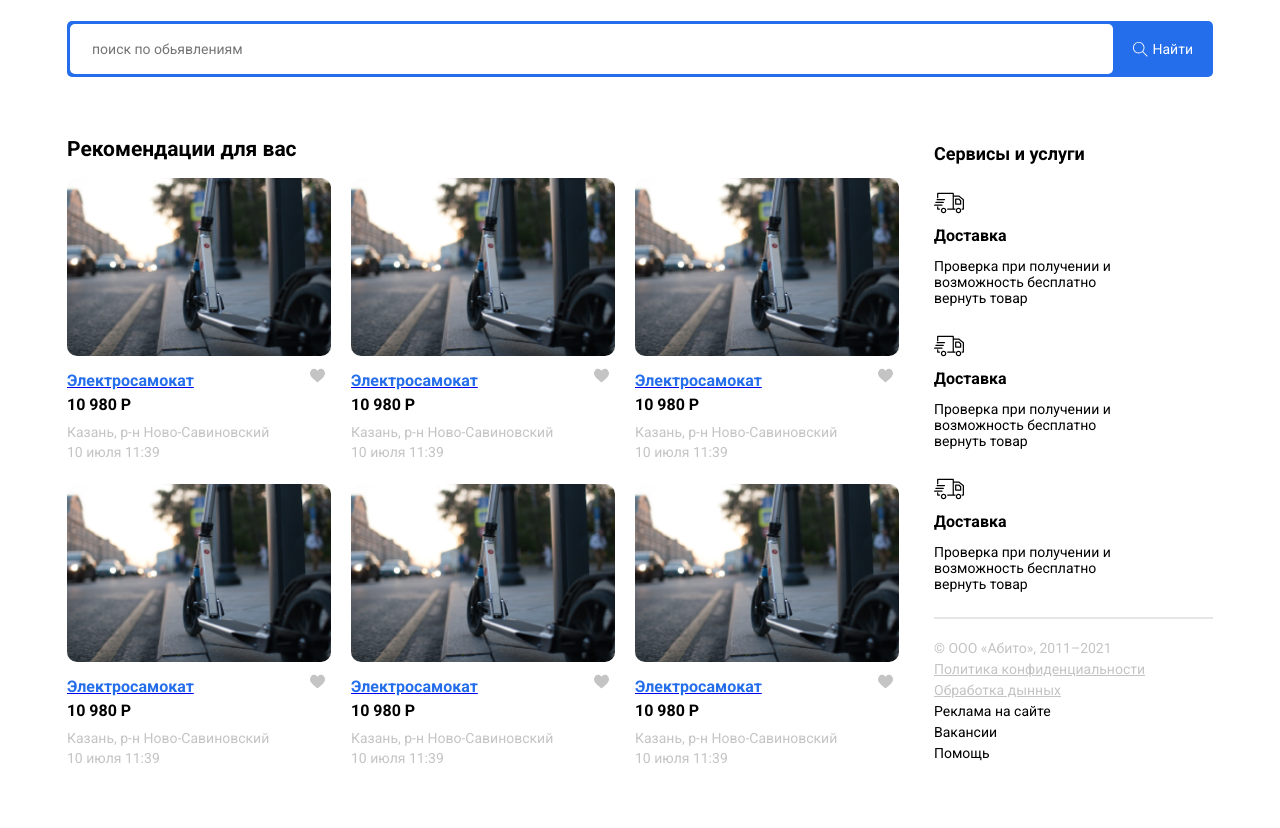
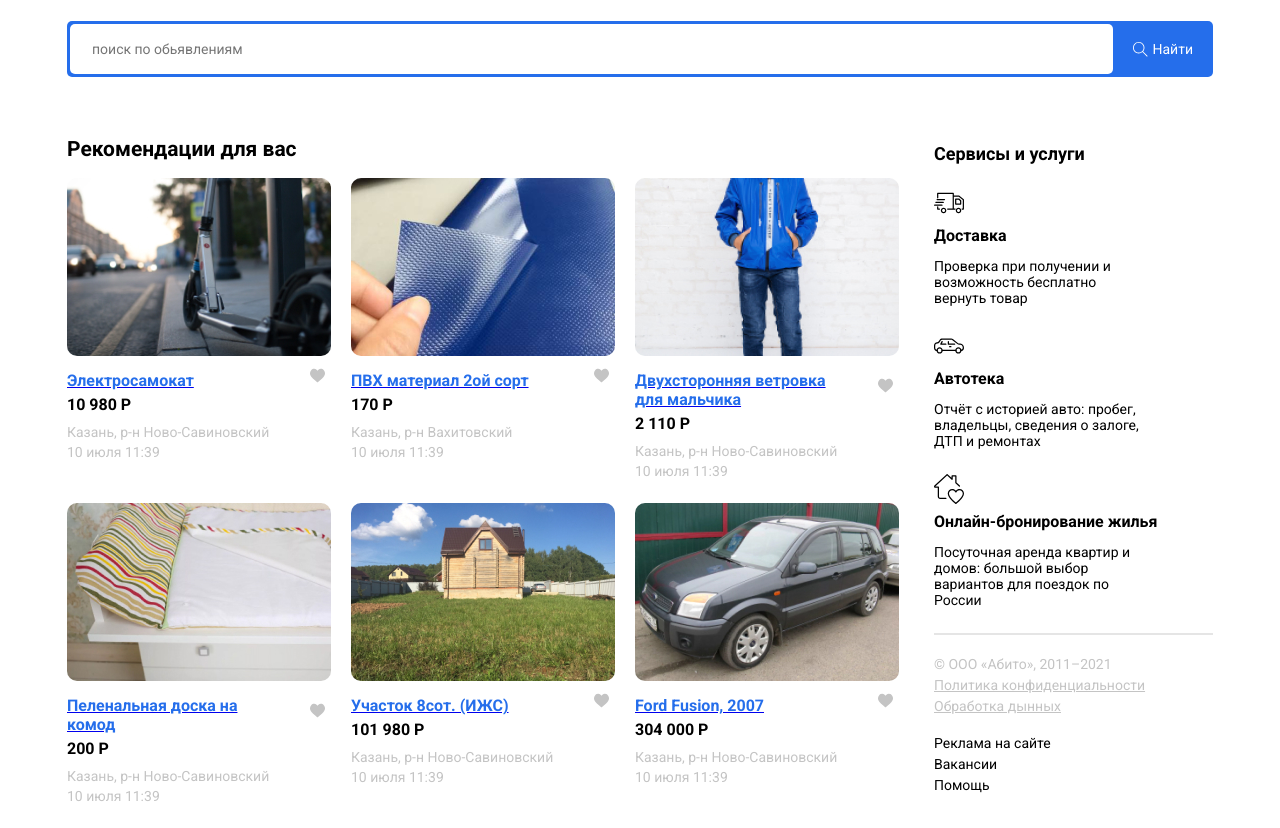
Before and after one commit to SyropyatovYaroslav/abito, a plain HTML site: page index.html in a window 1280 px wide. Shown: the part 69-897 px from the top of the page. Before the commit the page ends 859 px from the top, so only its background shows below. Drawn offline with Linux system fonts and the light colour scheme.

Commit message:
Add files via upload

```diff
--- a/css/style.css
+++ b/css/style.css
@@ -106,6 +106,7 @@ body {
     color: #256EEB;
     margin-top: 12px;
     margin-bottom: 5px;
+    max-width: 217px;
  }
  .card-heder {
      display: flex;
@@ -166,6 +167,7 @@ body {
  .footer-link {
      color: inherit;
      text-decoration: none;
+     margin-bottom: 16px;
      display: inline-block;
      margin-bottom: 5px;
  }
--- a/index.html
+++ b/index.html
@@ -70,7 +70,7 @@
                 <!-- обьявление с фото 1 -->
                 <div class="card">
                     <a href="#" class="card-link">
-                       <img src="img/card-image.jpg" alt="photo" class="card-image" />
+                       <img src="img/card-image1.jpg" alt="photo" class="card-image" />
                     </a>
                     <div class="card-heder">
                         <a href="#" class="card-link">
@@ -90,11 +90,11 @@
                 <!-- обьявление с фото 2 -->
                 <div class="card">
                     <a href="#" class="card-link">
-                       <img src="img/card-image.jpg" alt="photo" class="card-image" />
+                       <img src="img/card-image2.jpg" alt="photo" class="card-image" />
                     </a>
                     <div class="card-heder">
                         <a href="#" class="card-link">
-                           <h3 class="card-title">Электросамокат</h3>
+                           <h3 class="card-title">ПВХ материал 2ой сорт</h3>
                         </a>
                         <button class="like">
                             <img src="img/like.svg" alt="like" />
@@ -102,19 +102,19 @@
                     </div>
                     <!-- .card-header -->
                     <strong class="card-price">
-                        10 980 Р
+                        170 Р
                     </strong>
-                    <p class="card-text">Казань, р-н Ново-Савиновский</p>
+                    <p class="card-text">Казань, р-н Вахитовский</p>
                     <p class="card-text">10 июля 11:39</p>
                 </div>
                 <!-- обьявление с фото 3 -->
                 <div class="card">
                     <a href="#" class="card-link">
-                       <img src="img/card-image.jpg" alt="photo" class="card-image" />
+                       <img src="img/card-image3.jpg" alt="photo" class="card-image" />
                     </a>
                     <div class="card-heder">
                         <a href="#" class="card-link">
-                           <h3 class="card-title">Электросамокат</h3>
+                           <h3 class="card-title">Двухсторонняя ветровка для мальчика</h3>
                         </a>
                         <button class="like">
                             <img src="img/like.svg" alt="like" />
@@ -122,7 +122,7 @@
                     </div>
                     <!-- .card-header -->
                     <strong class="card-price">
-                        10 980 Р
+                        2 110  Р
                     </strong>
                     <p class="card-text">Казань, р-н Ново-Савиновский</p>
                     <p class="card-text">10 июля 11:39</p>
@@ -130,11 +130,11 @@
                 <!-- обьявление с фото 4 -->
                 <div class="card">
                     <a href="#" class="card-link">
-                       <img src="img/card-image.jpg" alt="photo" class="card-image" />
+                       <img src="img/card-image4.jpg" alt="photo" class="card-image" />
                     </a>
                     <div class="card-heder">
                         <a href="#" class="card-link">
-                           <h3 class="card-title">Электросамокат</h3>
+                           <h3 class="card-title">Пеленальная доска на комод</h3>
                         </a>
                         <button class="like">
                             <img src="img/like.svg" alt="like" />
@@ -142,7 +142,7 @@
                     </div>
                     <!-- .card-header -->
                     <strong class="card-price">
-                        10 980 Р
+                        200 Р
                     </strong>
                     <p class="card-text">Казань, р-н Ново-Савиновский</p>
                     <p class="card-text">10 июля 11:39</p>
@@ -150,11 +150,11 @@
                 <!-- обьявление с фото 5 -->
                 <div class="card">
                     <a href="#" class="card-link">
-                       <img src="img/card-image.jpg" alt="photo" class="card-image" />
+                       <img src="img/card-image5.jpg" alt="photo" class="card-image" />
                     </a>
                     <div class="card-heder">
                         <a href="#" class="card-link">
-                           <h3 class="card-title">Электросамокат</h3>
+                           <h3 class="card-title">Участок 8сот. (ИЖС)</h3>
                         </a>
                         <button class="like">
                             <img src="img/like.svg" alt="like" />
@@ -162,7 +162,7 @@
                     </div>
                     <!-- .card-header -->
                     <strong class="card-price">
-                        10 980 Р
+                        101 980 Р
                     </strong>
                     <p class="card-text">Казань, р-н Ново-Савиновский</p>
                     <p class="card-text">10 июля 11:39</p>
@@ -170,11 +170,11 @@
                 <!-- обьявление с фото 6 -->
                 <div class="card">
                     <a href="#" class="card-link">
-                       <img src="img/card-image.jpg" alt="photo" class="card-image" />
+                       <img src="img/card-image6.jpg" alt="photo" class="card-image" />
                     </a>
                     <div class="card-heder">
                         <a href="#" class="card-link">
-                           <h3 class="card-title">Электросамокат</h3>
+                           <h3 class="card-title">Ford Fusion, 2007</h3>
                         </a>
                         <button class="like">
                             <img src="img/like.svg" alt="like" />
@@ -182,7 +182,7 @@
                     </div>
                     <!-- .card-header -->
                     <strong class="card-price">
-                        10 980 Р
+                        304 000 Р
                     </strong>
                     <p class="card-text">Казань, р-н Ново-Савиновский</p>
                     <p class="card-text">10 июля 11:39</p>
@@ -195,21 +195,21 @@
             <h4 class="page-title">Сервисы и услуги</h4>
             <!-- раздел 1 -->
             <div class="service">
-                <img src="img/shipping.svg" alt="icon" class="servise-image">
+                <img src="img/shipping1.svg" alt="icon" class="servise-image">
                 <h5 class="service-title">Доставка</h5>
                 <p class="service-text">Проверка при получении и возможность бесплатно вернуть товар</p>
             </div>
              <!-- раздел 2 -->
             <div class="service">
-                <img src="img/shipping.svg" alt="icon" class="servise-image">
-                <h5 class="service-title">Доставка</h5>
-                <p class="service-text">Проверка при получении и возможность бесплатно вернуть товар</p>
+                <img src="img/shipping2.svg" alt="icon" class="servise-image">
+                <h5 class="service-title">Автотека</h5>
+                <p class="service-text">Отчёт с историей авто: пробег, владельцы, сведения о залоге, ДТП и ремонтах</p>
             </div>
              <!-- раздел 3 -->
             <div class="service">
-                <img src="img/shipping.svg" alt="icon" class="servise-image">
-                <h5 class="service-title">Доставка</h5>
-                <p class="service-text">Проверка при получении и возможность бесплатно вернуть товар</p>
+                <img src="img/shipping3.svg" alt="icon" class="servise-image">
+                <h5 class="service-title">Онлайн-бронирование жилья</h5>
+                <p class="service-text">Посуточная аренда квартир и домов: большой выбор вариантов для поездок по России</p>
             </div>
             <hr color="#e5e5e5">
             <footer class="footer">
@@ -221,6 +221,8 @@
                     <li class="footer-menu-item">
                         <a href="#" class="footer-text">Обработка дынных</a>
                     </li>
+                </ul>
+                <ul class="footer-menu">
                     <li class="footer-menu-item">
                         <a href="#" class="footer-link">Реклама на сайте</a>
                     </li>
@@ -230,6 +232,7 @@
                     <li class="footer-menu-item">
                         <a href="#" class="footer-link">Помощь</a>
                     </li>
+
                 </ul>
             </footer>
         </aside>
```
Also changed, not shown: img/card-image1.jpg (added), img/card-image2.jpg (added), img/card-image3.jpg (added), img/card-image4.jpg (added), img/card-image5.jpg (added), img/card-image6.jpg (added), img/shipping1.svg (added), img/shipping2.svg (added), img/shipping3.svg (added), 1 other file.
